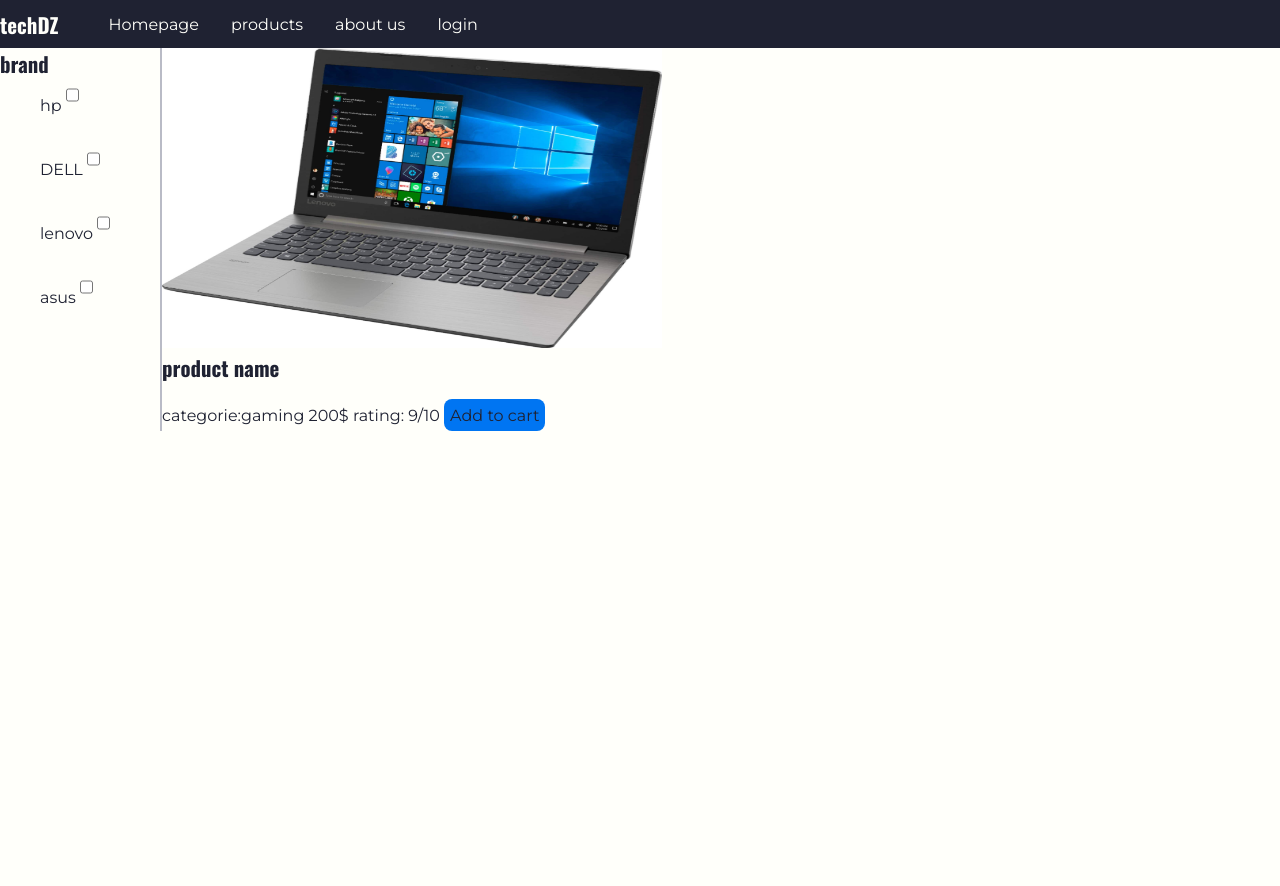
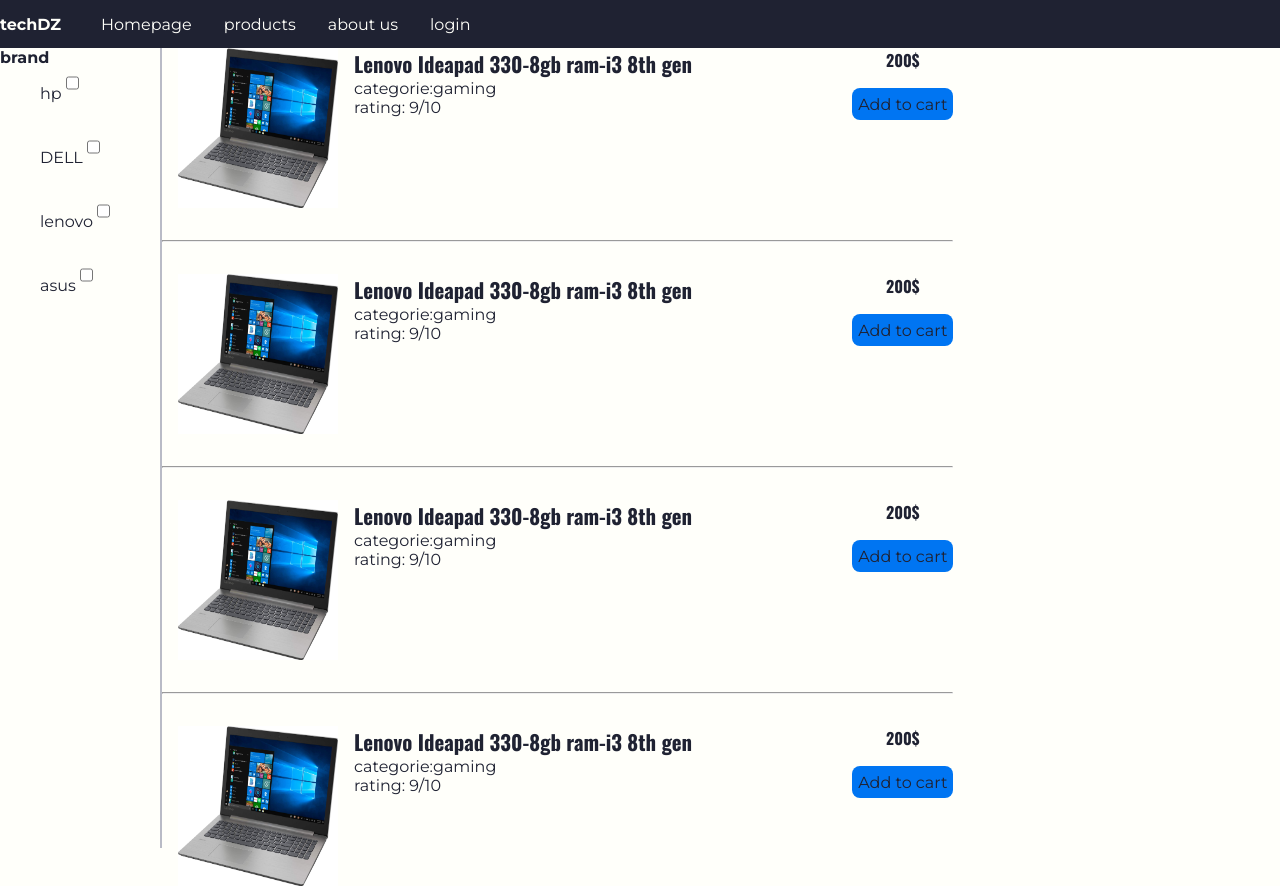
Before and after one commit to ISsam777/dev-web, a PHP site: page /product.html in a window 1280 px wide. Before the commit the page ends 431 px from the top, so only its background shows below. Run offline with PHP 8.4, Linux system fonts and the light colour scheme.

Commit message:
edit product.html

```diff
--- a/css/main.css
+++ b/css/main.css
@@ -16,14 +16,16 @@ body {
   background-color: var(--background);
   color: var(--text);
 }
-h1 {
+.product-card h1 {
   font-size: 1.3rem;
   font-family: "Oswald", serif;
+  color: var(--text);
 }
 /*side-bar*/
 .side-bar {
   width: 10rem;
   display: flex;
+  height: 100vh;
   flex-direction: column;
   border-right: solid 2px var(--gray);
 }
@@ -43,11 +45,15 @@ h1 {
   display: flex;
   flex-direction: row;
 }
+.products {
+  display: flex;
+  flex-direction: column;
+  gap: 2rem;
+}
 /*nav bar*/
 nav {
   display: flex;
   flex-direction: row;
-  justify-content: space-evenly;
   align-items: center;
   background-color: var(--text);
   color: var(--background);
@@ -129,4 +135,33 @@ a {
   color: var(--links);
 }
 
+/*product card*/
+.product-card {
+  display: flex;
+  margin-left: 1rem;
+  align-items: flex-start;
+  flex-wrap: wrap;
+}
+.product-card img {
+  width: 10rem;
+  height: 10rem;
+  margin-right: 1rem;
+}
+#price {
+  font-family: "Oswald", serif;
+  font-weight: 900;
+}
+
+.product-card .buy {
+  display: flex;
+  flex-direction: column;
+  margin-left: 10rem;
+  align-items: center;
+}
+
+.product-card .discription {
+  display: flex;
+  flex-direction: column;
+}
+
 /********************/
--- a/product.html
+++ b/product.html
@@ -9,7 +9,6 @@
   <body>
     <nav>
       <h1 class="logo">techDZ</h1>
-      <div class="menu">
       <ul class="nav-links">
         <li><a href="index.html">Homepage</a></li>
         <li>
@@ -22,7 +21,6 @@
           <a href="login.html">login</a>
         </li>
       </ul>
-      </div>
     </nav>
     <div class="product-container">
       <aside class="side-bar">
@@ -48,12 +46,53 @@
       </aside>
       <div class="products">
         <div class="product-card">
-          <img src="assets/laptop1.jpg" alt="" height="300px" width="500px" />
-          <div class="text">
-            <h1>product name</h1>
+          <img src="assets/laptop1.jpg" alt="" />
+          <div class="discription">
+            <h1>Lenovo Ideapad 330-8gb ram-i3 8th gen</h1>
             <span id="categorie">categorie:gaming</span>
+            <span id="rating">rating: 9/10</span>
+          </div>
+          <div class="buy">
             <span id="price">200$</span>
+            <button>Add to cart</button>
+          </div>
+        </div>
+        <hr />
+        <div class="product-card">
+          <img src="assets/laptop1.jpg" alt="" />
+          <div class="discription">
+            <h1>Lenovo Ideapad 330-8gb ram-i3 8th gen</h1>
+            <span id="categorie">categorie:gaming</span>
             <span id="rating">rating: 9/10</span>
+          </div>
+          <div class="buy">
+            <span id="price">200$</span>
+            <button>Add to cart</button>
+          </div>
+        </div>
+        <hr />
+        <div class="product-card">
+          <img src="assets/laptop1.jpg" alt="" />
+          <div class="discription">
+            <h1>Lenovo Ideapad 330-8gb ram-i3 8th gen</h1>
+            <span id="categorie">categorie:gaming</span>
+            <span id="rating">rating: 9/10</span>
+          </div>
+          <div class="buy">
+            <span id="price">200$</span>
+            <button>Add to cart</button>
+          </div>
+        </div>
+        <hr />
+        <div class="product-card">
+          <img src="assets/laptop1.jpg" alt="" />
+          <div class="discription">
+            <h1>Lenovo Ideapad 330-8gb ram-i3 8th gen</h1>
+            <span id="categorie">categorie:gaming</span>
+            <span id="rating">rating: 9/10</span>
+          </div>
+          <div class="buy">
+            <span id="price">200$</span>
             <button>Add to cart</button>
           </div>
         </div>
```
Lines whose indentation alone changed are shown as unchanged.
